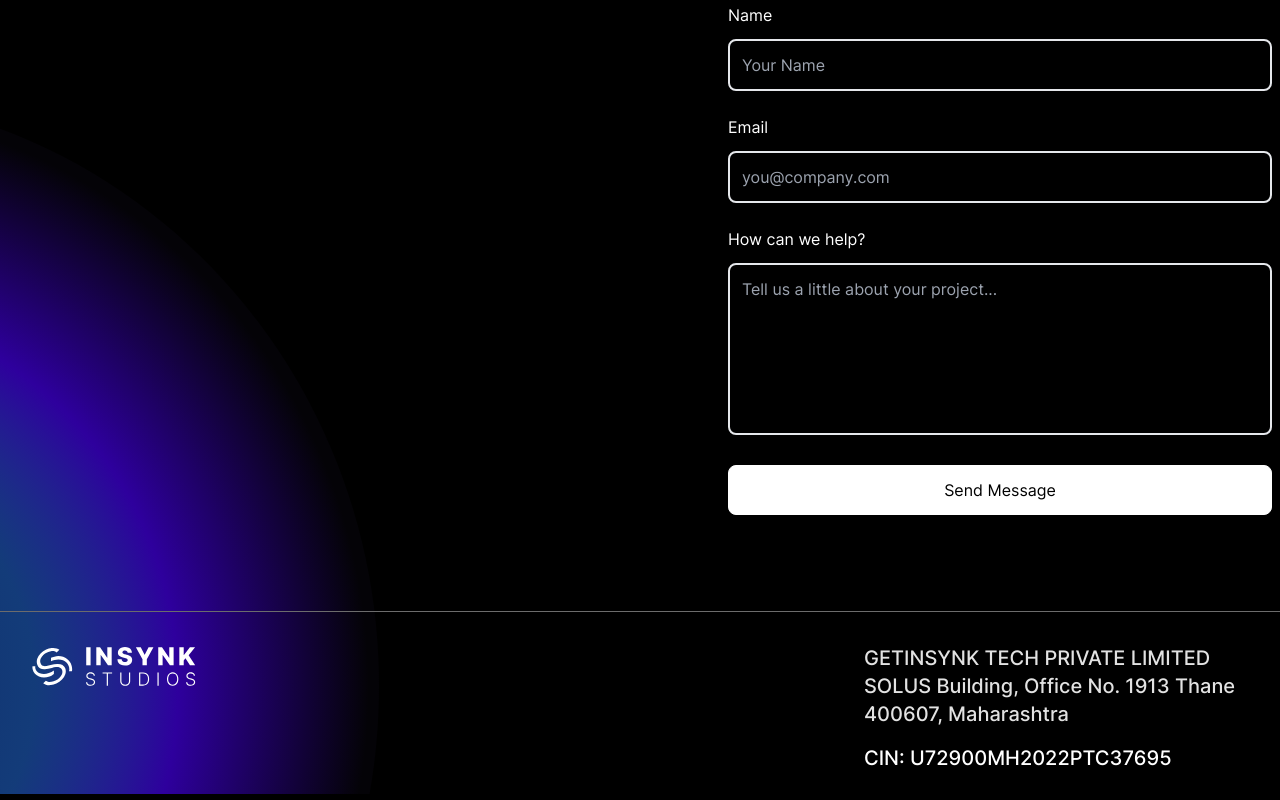
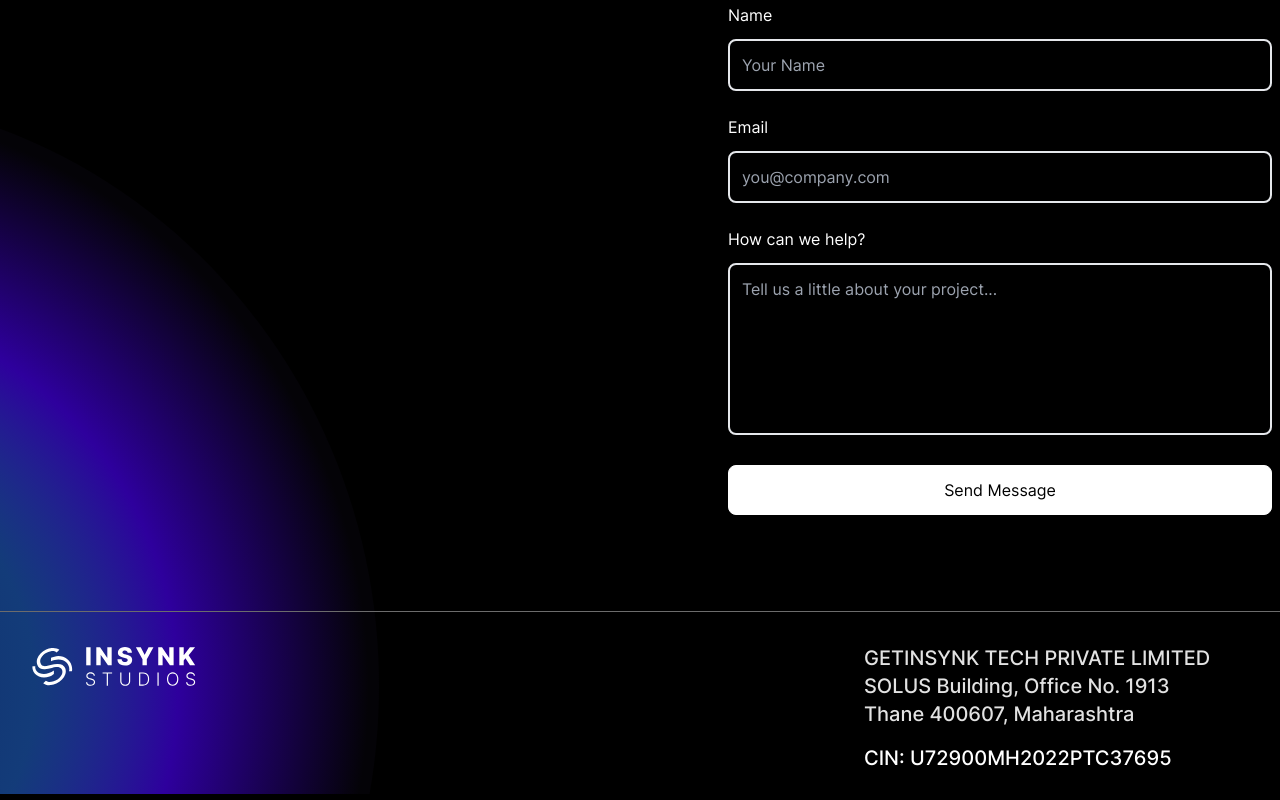
Before and after one commit to InSynk-Studios/web, a Next.js app: page / in a window 1280 px wide. Shown: the part 2137-2937 px from the top of the page. Built offline with nearby package versions, Linux system fonts and the light colour scheme.

Commit message:
fix: Design fixes

```diff
--- a/components/Footer.js
+++ b/components/Footer.js
@@ -14,11 +14,11 @@ export default function Footer() {
           <Image src={Logo} alt="" />
         </div>
 
-        <span className="mt-4 font-inter-500 leading-7 text-lg md:text-xl text-center sm:w-96 text-[#E2E2E2] sm:text-left sm:mt-0">
-          GETINSYNK TECH PRIVATE LIMITED SOLUS Building, Office No. 1913 Thane
-          400607, Maharashtra
+        <p className="mt-4 font-inter-500 leading-7 text-lg md:text-xl text-center sm:w-96 text-[#E2E2E2] sm:text-left sm:mt-0">
+          GETINSYNK TECH PRIVATE LIMITED SOLUS Building, Office No. 1913 <br />
+          Thane 400607, Maharashtra
           <span className="block mt-4 text-white">CIN: U72900MH2022PTC37695</span>
-        </span>
+        </p>
       </div>
     </footer>
   );
```
